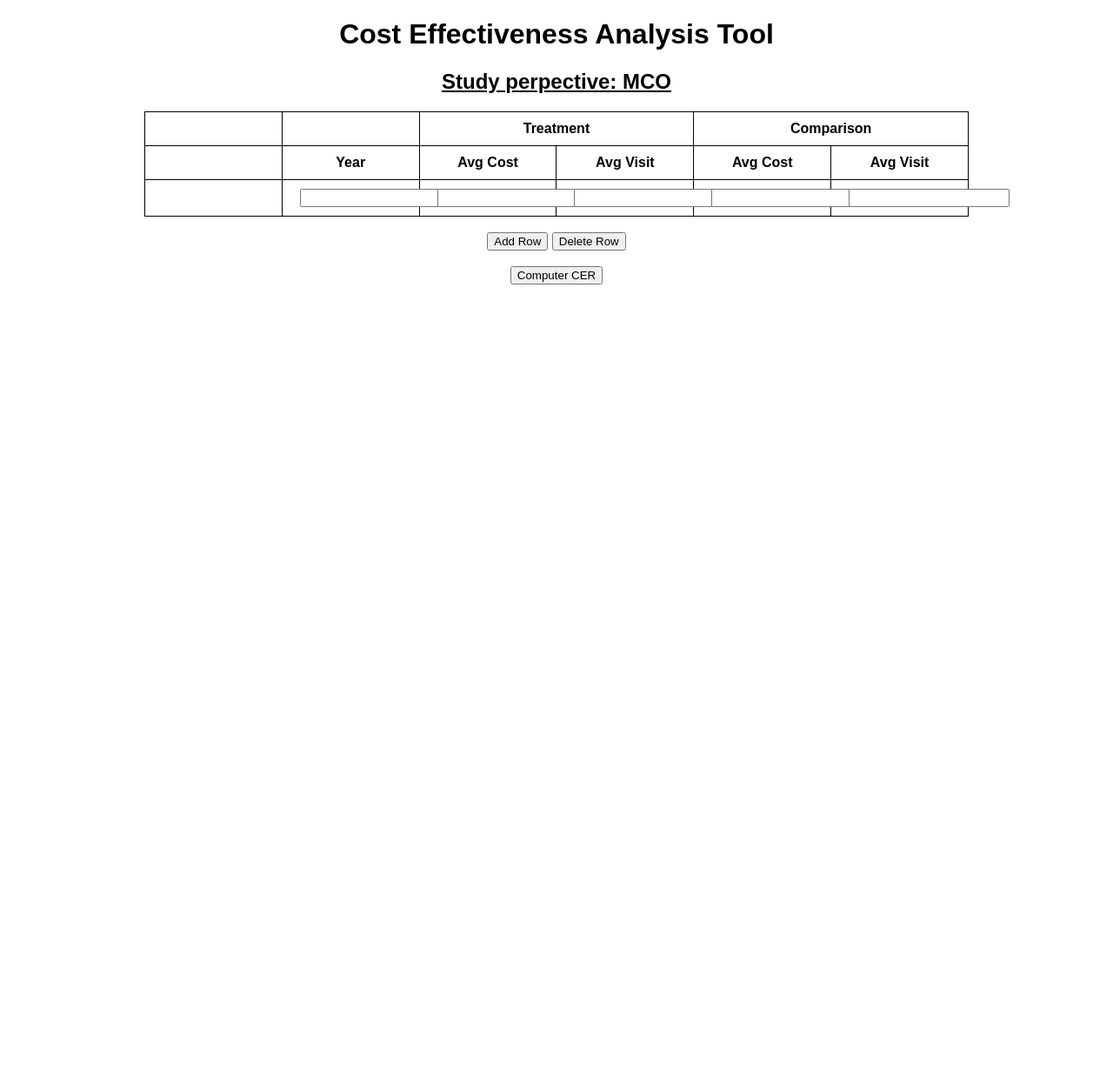
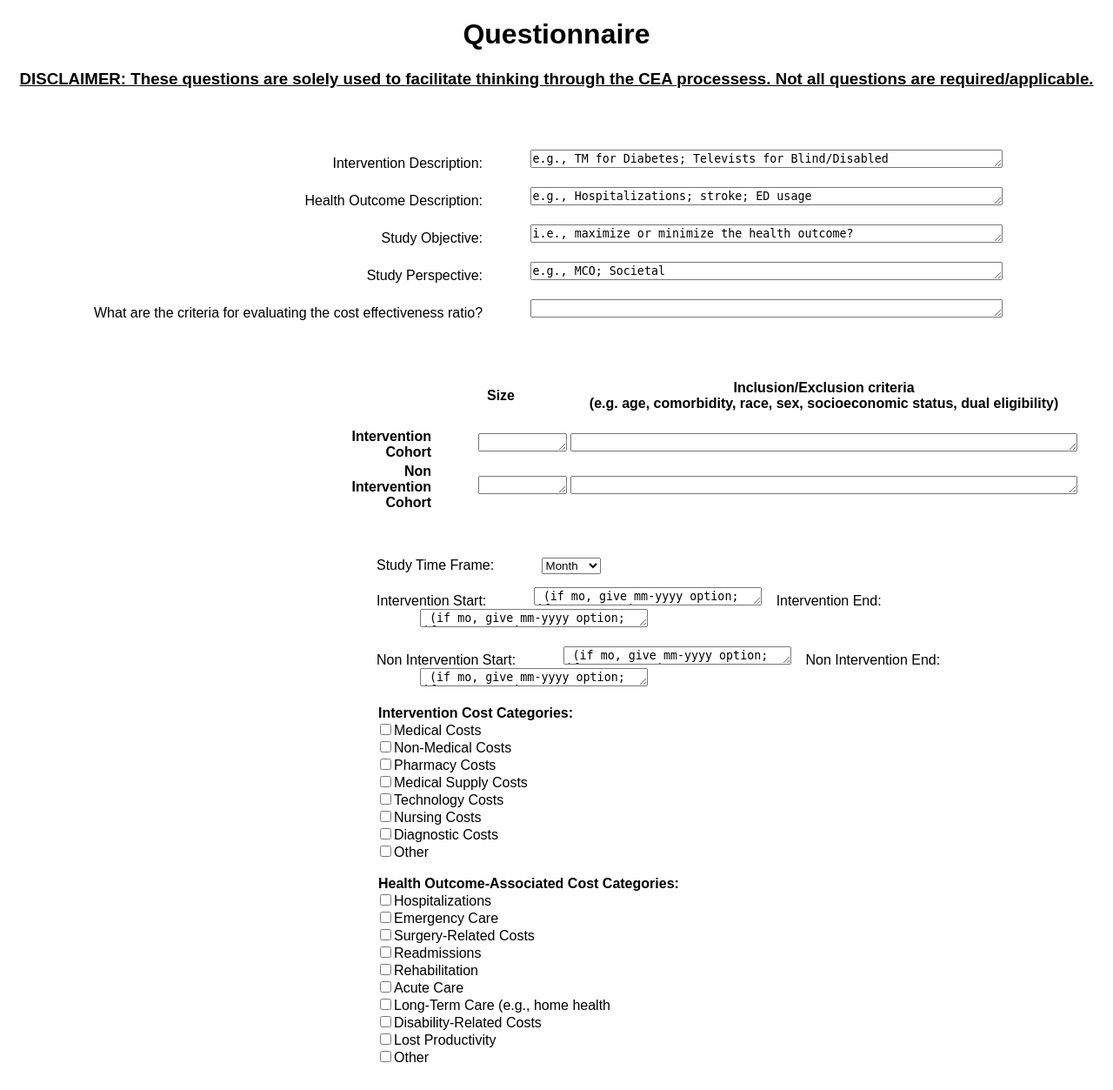
Before and after one commit to Hariharan2907/telemed_project, a Flask app: page / in a window 1280 px wide. Shown: the part 54-1307 px from the top of the page at 87% size. Before the commit the page ends 381 px from the top, so only its background shows below. Run offline with Flask 2, Linux system fonts and the light colour scheme; parts of the project's set-up code (start-up, migrations or seed data) failed here and were passed over.

Commit message:
altered cea page

```diff
--- a/templates/index.html
+++ b/templates/index.html
@@ -33,20 +33,8 @@
             var cell4 = row.insertCell(3);
             var element4 = document.createElement("input");
             element4.type = "number";
-            element4.name = "treat_visit";
+            element4.name = "treat_outcome";
             cell4.appendChild(element4);
-
-            var cell5 = row.insertCell(4);
-            var element5 = document.createElement("input");
-            element5.type = "number";
-            element5.name = "comp_cost";
-            cell5.appendChild(element5);
-
-            var cell6 = row.insertCell(5);
-            var element6 = document.createElement("input");
-            element6.type = "number";
-            element6.name = "comp_visit";
-            cell6.appendChild(element6);
 
 
           }
@@ -95,72 +83,133 @@
           <a href="outpatcost">Outpatient Care Cost</a>
         </div>
       </div>
-      <a href="home">CEA</a>
+      <div class="dropdown">
+        <button class="dropbtn">CEA
+          <i class="fa fa-caret-down"></i>
+        </button>
+        <div class="dropdown-content">
+          <a href="questionnaire">Questionnaire</a>
+          <a href="data_entry">Data Entry</a>
+          <a href="cea_results">CEA Results</a>
+
+        </div>
+      </div>
 
       </div>
 
+      <center><h1>Questionnaire</h1></center>
+      <center><h3><u>DISCLAIMER: These questions are solely used to facilitate thinking through the CEA processess. Not all questions are required/applicable.</u></h3></center>
+      <br><br>
+      <div style="margin: 15px 30px 10px 100px">
+        <div style="display: inline-block; text-align: right;">
+      <form method = "POST">
+
+        <label for="inter_desc"> Intervention Description: </label>
+        <textarea id="inter_desc" style="margin-left:50px" name="inter_desc" rows ="1" cols="65">e.g., TM for Diabetes; Televists for Blind/Disabled
+        </textarea>
+
+        <br><br>
+        <label for="health_desc"> Health Outcome Description: </label>
+        <textarea id="health_desc" style="margin-left:50px" name="health_desc" rows ="1" cols="65">e.g., Hospitalizations; stroke; ED usage
+        </textarea>
+
+        <br><br>
+        <label for="study_obj"> Study Objective: </label>
+        <textarea id="study_obj" style="margin-left:50px" name="study_obj" rows ="1" cols="65">i.e., maximize or minimize the health outcome?
+        </textarea>
+
+        <br><br>
+        <label for="study_pers"> Study Perspective: </label>
+        <textarea id="study_pers" style="margin-left:50px" name="study_pers" rows ="1" cols="65">e.g., MCO; Societal
+        </textarea>
+
+        <br><br>
+        <label for="criteria">What are the criteria for evaluating the cost effectiveness ratio? </label>
+        <textarea id="criteria" style="margin-left:50px" name="criteria" rows ="1" cols="65">
+        </textarea>
+        <br><br><br>
+      </div>
+    </div>
+    <div style="margin: 15px 30px 10px 390px">
+      <div style="display: inline-block; text-align: right;">
+        <table>
+          <tr>
+            <th></th>
+            <th style="text-align: center;padding: 15px;">Size</th>
+            <th style="text-align: center; padding: 15px;">Inclusion/Exclusion criteria <br>(e.g. age, comorbidity, race, sex, socioeconomic status, dual eligibility)</th>
+          </tr>
+          <tr></tr>
+          <tr>
+            <td><b>Intervention Cohort</b></td>
+            <td><textarea id="interv_size" style="margin-left:50px" name="interv_size" rows ="1" cols="10"></textarea></td>
+            <td><textarea id="interv_crit" style ="margin:auto" name="interv_crit" rows ="1" cols="70"></textarea></td>
+          </tr>
+          <tr>
+            <td><b> Non Intervention Cohort</b></td>
+            <td><textarea id="noninterv_size" style="margin-left:50px" name="noninterv_size" rows ="1" cols="10"></textarea></td>
+            <td><textarea id="noninterv_crit" style ="margin:auto" name="noninterv_crit" rows ="1" cols="70"></textarea></td>
+          </tr>
+        </table>
+        <br><br>
+      </div>
+      </div>
 
 
-        <center><h1>Cost Effectiveness Analysis Tool </h1></center>
-        <center><u><h2>Study perpective: MCO</h2></u></center>
+      </form>
 
-        <form method = "POST">
-          <center>
-          <table class="ceatable" id="input-table">
-            <tr>
-              <th>&nbsp;</th>
-              <th>&nbsp;</th>
-              <th colspan="2">Treatment</th>
-              <th colspan="2">Comparison</th>
-            </tr>
-            <tr>
-              <th></th>
-              <th>Year</th>
-              <th>Avg Cost</th>
-              <th>Avg Visit</th>
-              <th>Avg Cost</th>
-              <th>Avg Visit</th>
-            </tr>
-            <tr>
-              <td>&nbsp;</td>
-              <td><input type="number" name = "year1"></td> <td><input type="number" name="treat_cost"></td><td><input type="number" name="treat-visit1"></td>
-              <td><input type="number" name="comp-cost1"></td><td><input type="number" name="comp-visit1"></td>
-            </tr>
-            <!--
-            <tr>
-              <td><input type="number" name = "year2"></td> <td><input type="number" name="treat-cost2"></td><td><input type="number" name="treat-visit2"></td>
-              <td><input type="number" name="comp-cost2"></td><td><input type="number" name="comp-visit2"></td>
-            </tr>
-            <tr>
-              <td><input type="number" name = "year3"></td> <td><input type="number" name="treat-cost3"></td><td><input type="number" name="treat-visit3"></td>
-              <td><input type="number" name="comp-cost3"></td><td><input type="number" name="comp-visit3"></td>
-            </tr>
-            <tr>
-              <td><input type="number" name = "year4"></td> <td><input type="number" name="treat-cost4"></td><td><input type="number" name="treat-visit4"></td>
-              <td><input type="number" name="comp-cost4"></td><td><input type="number" name="comp-visit4"></td>
-            </tr>
-            <tr>
-              <td><input type="number" name = "year5"></td> <td><input type="number" name="treat-cost5"></td><td><input type="number" name="treat-visit5"></td>
-              <td><input type="number" name="comp-cost5"></td><td><input type="number" name="comp-visit5"></td>
-            </tr>
-            <tr>
-              <td><input type="number" name = "year6"></td> <td><input type="number" name="treat-cost6"></td><td><input type="number" name="treat-visit6"></td>
-              <td><input type="number" name="comp-cost6"></td><td><input type="number" name="comp-visit6"></td>
-            </tr> -->
+      <form method = "POST">
+        <div style="margin: 15px 30px 10px 425px">
+          <div style="display: inline-block; text-align: left;">
+            <label for="study_time"> Study Time Frame: </label>
+        <select style="margin-left:50px"  name="study_time" id="study_time">
+          <option value="month">Month</option>
+          <option value="quarter">Quarter</option>
+          <option value="year">Year</option>
+        </select>
+        </div>
+      </div>
 
 
-        </table>
-        </center>
-        <br>
-        <center>
-        <INPUT type="button" value="Add Row" onclick="addRow('input-table')" />
-        <INPUT type="button" value="Delete Row" onclick="deleteRow('input-table')" />
-      </center>
+      <div style="margin: 15px 30px 10px 425px">
+        <div style="display: inline-block; text-align: left;">
+      <label for="inter_start">Intervention Start: </label>
+      <textarea id="inter_start" style="margin-left:50px" name="inter_start" rows ="1" cols="30"> (if mo, give mm-yyyy option; if quarter, give qtr-yyyy option; if year, give yyyy option)  </textarea>
+      &ensp;
+      <label for="inter_end">Intervention End: </label>
+      <textarea id="inter_end" style="margin-left:50px" name="inter_end" rows ="1" cols="30"> (if mo, give mm-yyyy option; if quarter, give qtr-yyyy option; if year, give yyyy option)  </textarea>
+      <br><br>
+      <label for="noninter_start">Non Intervention Start: </label>
+      <textarea id="noninter_start" style="margin-left:50px" name="noninter_start" rows ="1" cols="30"> (if mo, give mm-yyyy option; if quarter, give qtr-yyyy option; if year, give yyyy option)  </textarea>
+      &ensp;
+      <label for="noninter_end">Non Intervention End: </label>
+      <textarea id="noninter_end" style="margin-left:50px" name="noninter_end" rows ="1" cols="30"> (if mo, give mm-yyyy option; if quarter, give qtr-yyyy option; if year, give yyyy option)  </textarea>
+      <br><br>
+      <legend><b>Intervention Cost Categories:</b></legend>
+      <input type="checkbox" name="med_cost" value="med_cost">Medical Costs<br>
+      <input type="checkbox" name="nonmed_cost" value="nonmed_cost">Non-Medical Costs<br>
+      <input type="checkbox" name="pharm_cost" value="pharm_cost">Pharmacy Costs<br>
+      <input type="checkbox" name="medsupply_cost" value="medsupply_cost">Medical Supply Costs<br>
+      <input type="checkbox" name="tech_cost" value="tech_cost">Technology Costs<br>
+      <input type="checkbox" name="nurse_cost" value="nurse_cost">Nursing Costs<br>
+      <input type="checkbox" name="diag_cost" value="diag_cost">Diagnostic Costs<br>
+      <input type="checkbox" name="other" value="other">Other<br>
       <br>
-      <center><input class = "btn btn-primary" type = "submit" value = "Computer CER" ></center>
-        </form>
-      {%for treat_cost in treatment_cost%}
-        <center><h3> {{treat_cost}} </h3></center>
-      {%endfor%}
+      <legend><b>Health Outcome-Associated Cost Categories:</b></legend>
+      <input type="checkbox" name="hospit" value="hospit">Hospitalizations<br>
+      <input type="checkbox" name="em_care" value="em_care">Emergency Care<br>
+      <input type="checkbox" name="sur_costs" value="sur_costs">Surgery-Related Costs<br>
+      <input type="checkbox" name="read_mis" value="read_mis">Readmissions<br>
+      <input type="checkbox" name="rehab" value="rehab">Rehabilitation<br>
+      <input type="checkbox" name="acute_care" value="acute_care">Acute Care<br>
+      <input type="checkbox" name="long_care" value="long_care">Long-Term Care (e.g., home health<br>
+      <input type="checkbox" name="disab_cost" value="disab_cost">Disability-Related Costs<br>
+      <input type="checkbox" name="lost_prod" value="lost_prod">Lost Productivity<br>
+      <input type="checkbox" name="other1" value="other1">Other<br>
+      <br>
+
+      </div>
+      </div>
+      </form>
+
     </body>
 </html>
```
